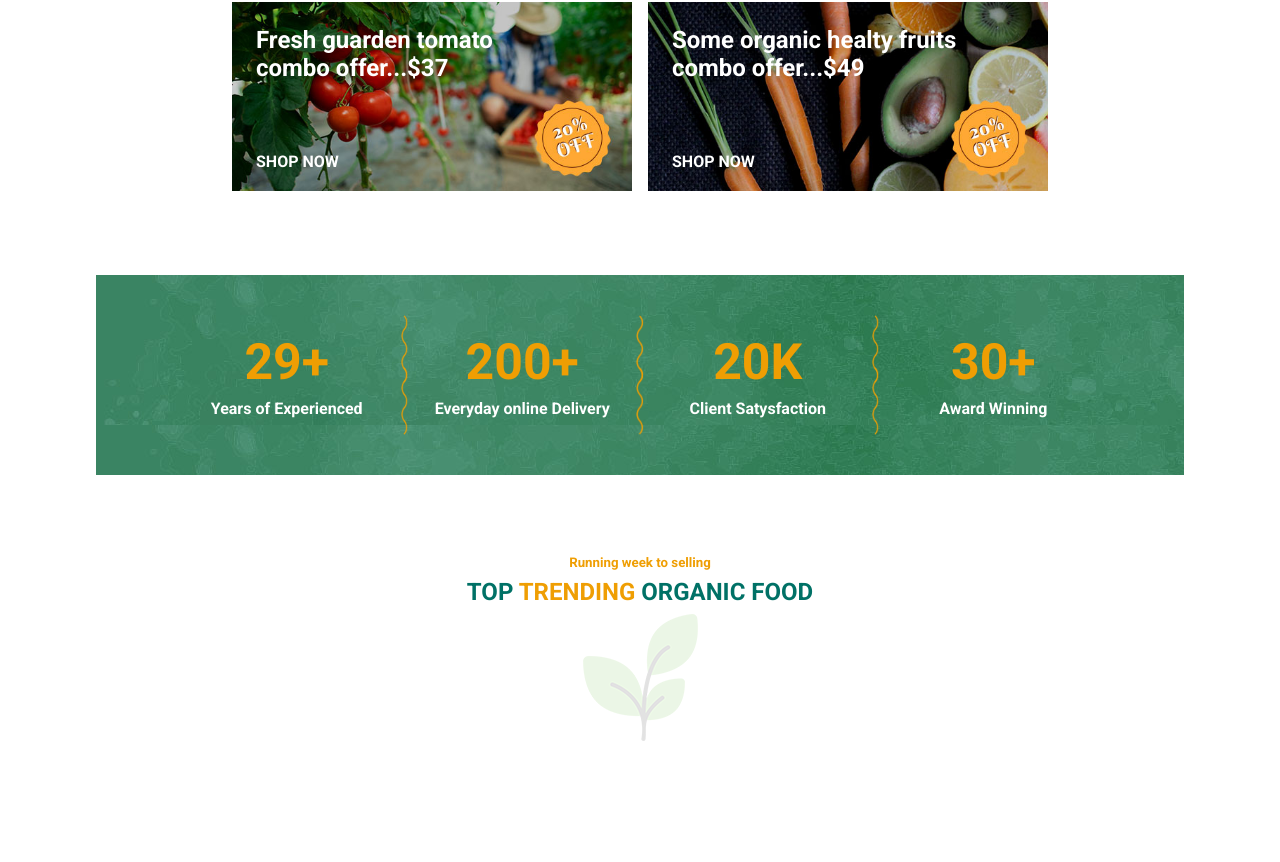
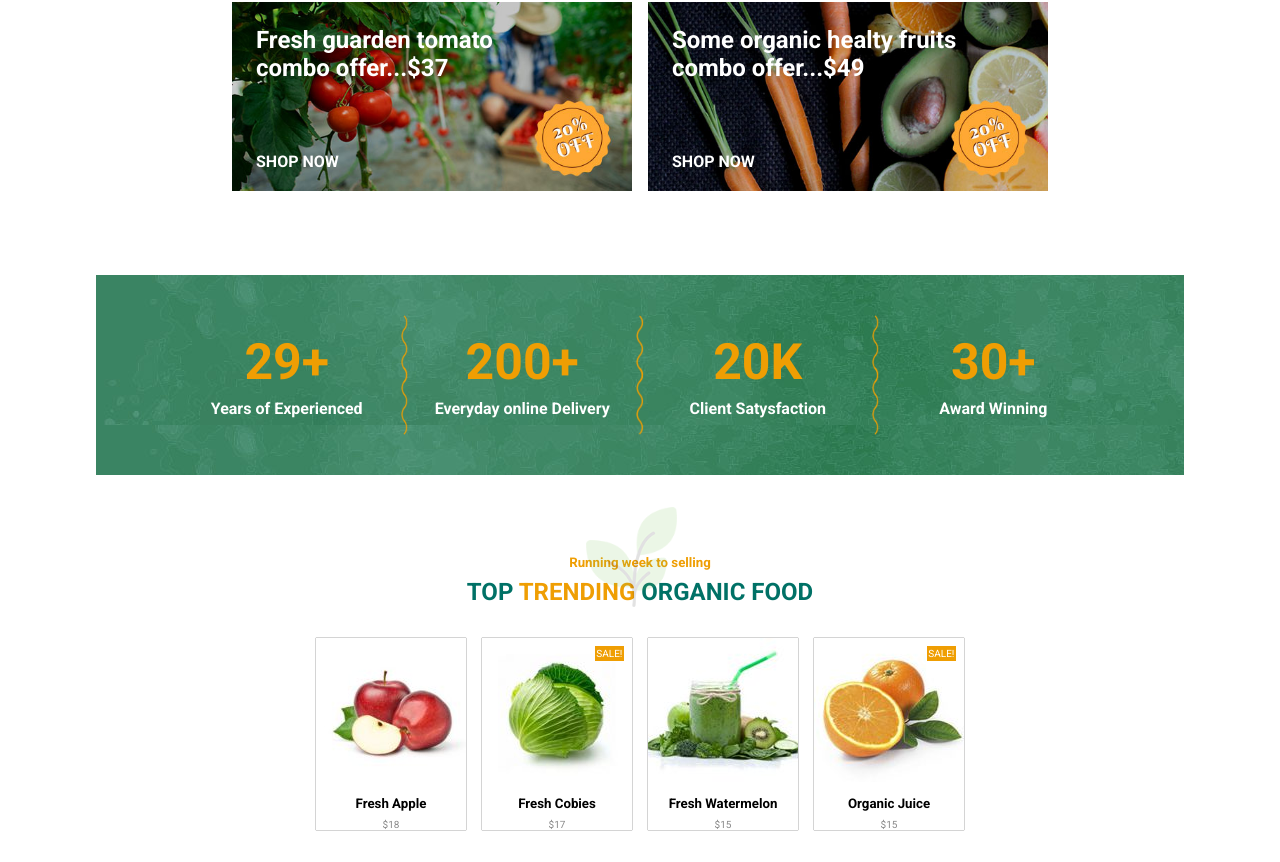
Before and after one commit to RiccardoSansone/proj-html-vuejs, a Vue app: page / in a window 1280 px wide. Shown: the part 2339-3201 px from the top of the page. Before the commit the page ends 3080 px from the top, so only its background shows below. Built offline with nearby package versions, Linux system fonts and the light colour scheme.

Commit message:
add new section

```diff
--- a/src/App.vue
+++ b/src/App.vue
@@ -364,13 +364,52 @@ import './assets/scss/style.scss'
 
     <!-- trending -->
     <section class="trending">
+        <!-- title -->
         <div class="trend column gap-05 align-center">
             <h5 class="color-secondary">Running week to selling</h5>
             <h2 class="color-primary">TOP <span class="color-secondary">TRENDING</span> ORGANIC FOOD</h2>
             <img src="./assets/img/title-shap.png" alt="">
         </div>
+        <!-- card container -->
+        <div class="trendContainer d-flex gap-1 justify-center">
+            <!-- card -->
+            <div class="trendCard column gap-05 align-center">
+                <img src="./assets/img/s5-150x150.jpg" alt="">
+                <h5>Fresh Apple</h5>
+                <small>$18</small>
+            </div>
+            <!-- card -->
+            <div class="trendCard column gap-05 align-center">
+                <img src="./assets/img/s2-150x150.jpg" alt="">
+                <h5>Fresh Cobies</h5>
+                <small>$17</small>
+                <div class="offers bg-secondary d-flex align-center justify -center">
+                    SALE!
+                </div>
+            </div>
+            <!-- card -->
+            <div class="trendCard column gap-05 align-center">
+                <img src="./assets/img/s8-150x150.jpg" alt="">
+                <h5>Fresh Watermelon</h5>
+                <small>$15</small>
+            </div>
+            <!-- card -->
+            <div class="trendCard column gap-05 align-center">
+                <img src="./assets/img/s1-150x150.jpg" alt="">
+                <h5>Organic Juice</h5>
+                <small>$15</small>
+                <div class="offers bg-secondary d-flex align-center justify -center">
+                    SALE!
+                </div>
+            </div>
+
+        </div>
     </section>
     <!-- /trending -->
+    <!-- /////////////// -->
+
+    <!-- best organic -->
+    <!-- /best organic -->
     <!-- /////////////// -->
 
 
--- a/src/assets/scss/style.scss
+++ b/src/assets/scss/style.scss
@@ -435,22 +435,45 @@
 // <-///////////->
 
 // #region trending
-.trendig{
+.trending{
   width: 60%;
   margin: auto;
   .trend{
     position: relative;
     z-index: 1;
     img{
+      height: 100px;
       position: absolute;
-      top: 0;
-      left: 0;
-      z-index: 0;
+      top: -3rem;
+      left: 43%;
+    }
+  }
+  .trendContainer{
+    margin: 2rem 0;
+    .trendCard{
+      box-shadow: 0 0 1px 0 black;
+      position: relative;
+      small{
+        color: #888888;
+        font-size: x-small;
+      }
+      .offers{
+        position: absolute;
+        top: 0.5rem;
+        right: 0.5rem;
+        font-size: x-small;
+        padding: 0.1rem;
+      }
     }
   }
 }
 // #endregion trending
 // <-///////////->
+
+// #region best organic
+// #endregion best organic
+// <-///////////->
+
 
 
 
```
